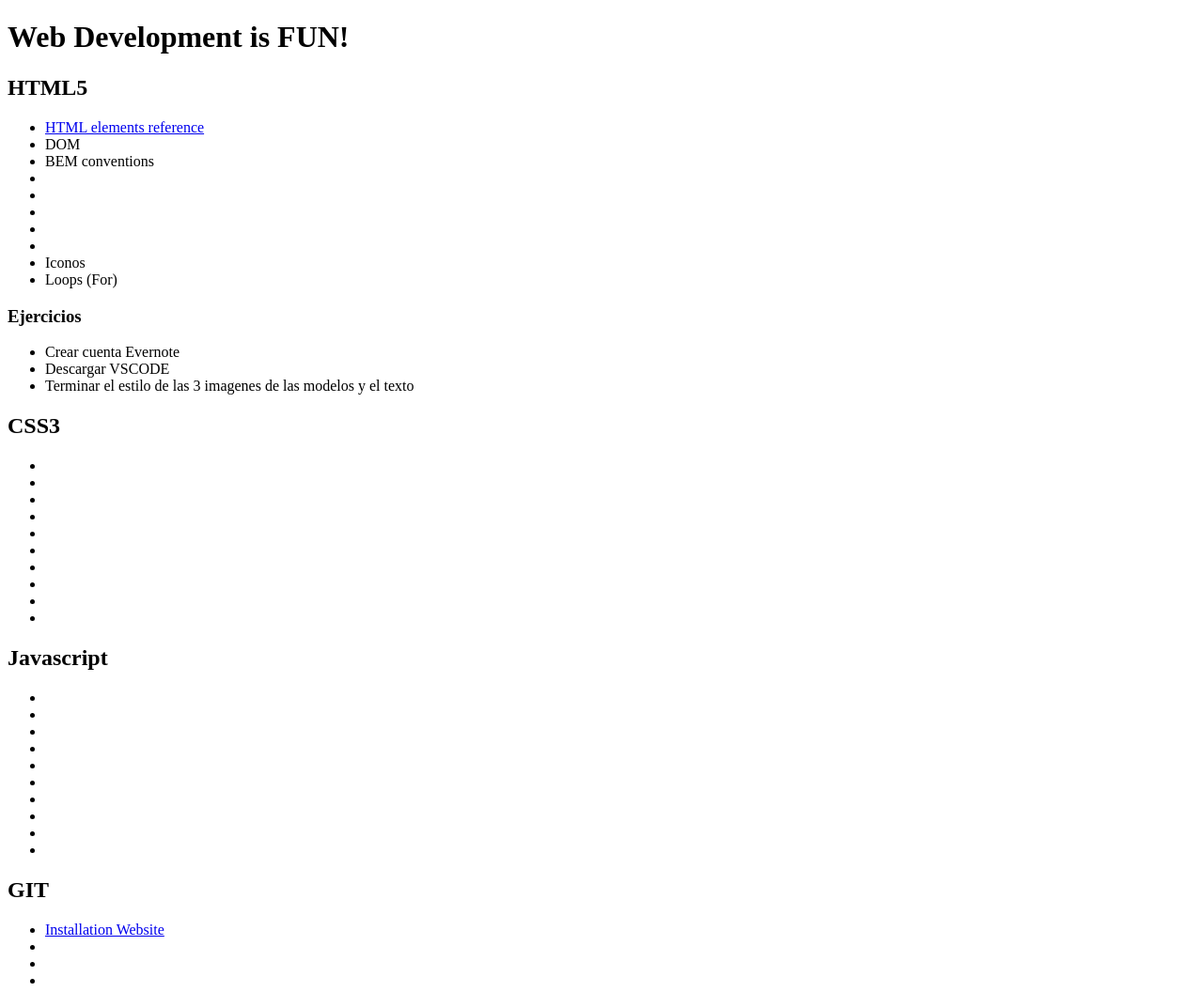
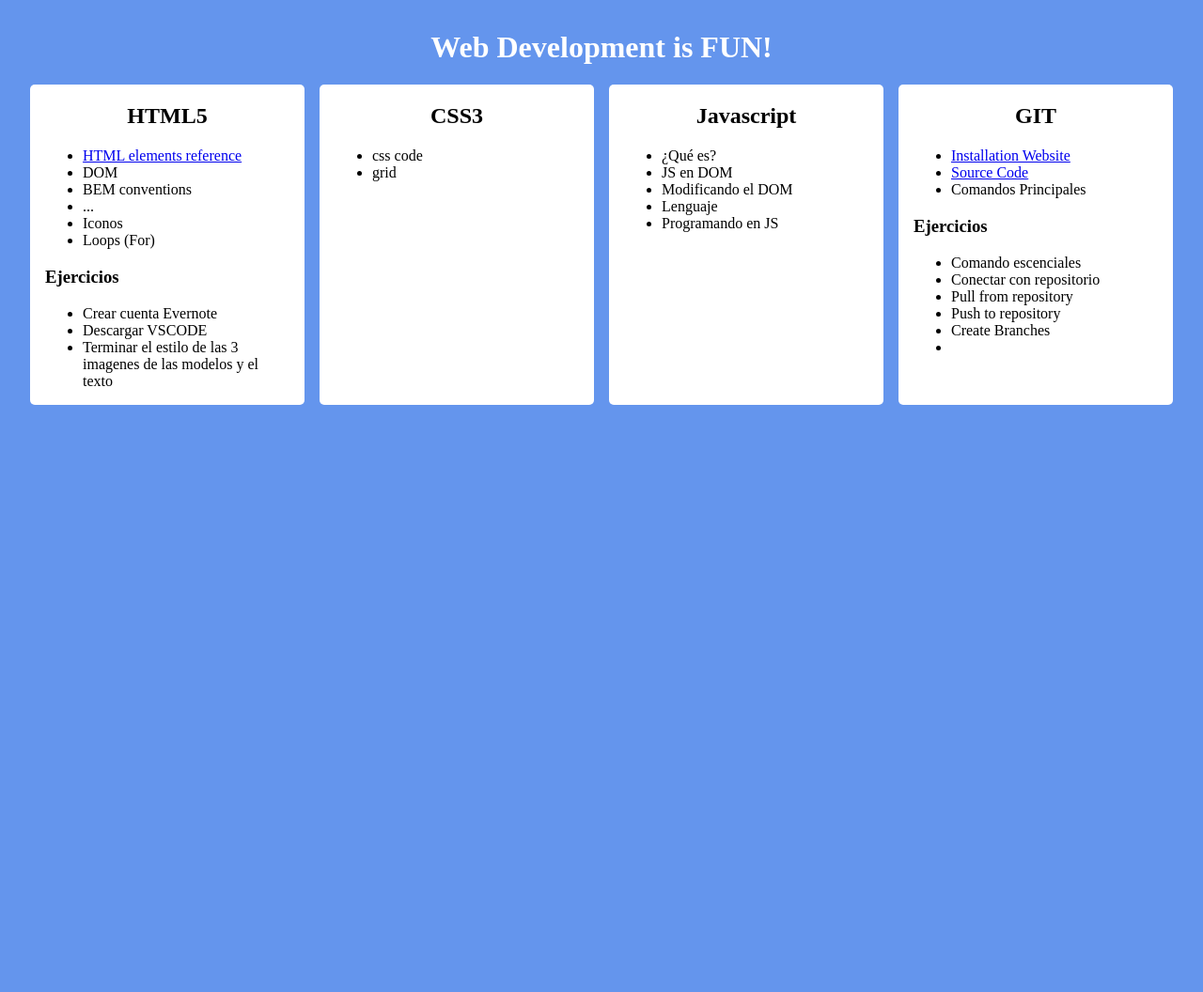
Before and after one commit to mariominondo/Joyce-Practice, a plain HTML site: page index.html in a window 1280 px wide. Shown: the top 1056 px of the page at 94% size. After the commit the page ends 800 px from the top, so only its background shows below. Drawn offline with Linux system fonts and the light colour scheme.

Commit message:
Modified index.html and css

```diff
--- /dev/null
+++ b/css/styles-index.css
@@ -0,0 +1,26 @@
+body {
+    background-color: cornflowerblue;
+    margin: 2em;
+}
+
+h2 {
+    text-align: center;
+}
+
+.container {
+    display: grid;
+    grid-template-columns: repeat(4, 1fr);
+    grid-gap: 1em;
+}
+
+.title {
+    text-align: center;
+    color: #fff;
+}
+
+.html, .css, .javascript, .git {
+    background-color: #fff;
+    padding-left: 1em;
+    padding-right: 1em;
+    border-radius: 5px;
+}
--- a/index.html
+++ b/index.html
@@ -6,9 +6,12 @@
     <meta name="viewport" content="width=device-width, initial-scale=1.0">
     <title>Practice</title>
     <script src="https://smtpjs.com/v3/smtp.js"> </script>
+    <link rel="stylesheet" href="./css/styles-index.css">
 </head>
 <body>
-    <h1>Web Development is FUN!</h1>
+    <h1 class="title">Web Development is FUN!</h1>
+    <div class="container">
+        <div class="html">
             <h2>HTML5</h2>
             <ul>
                 <li>
@@ -17,11 +20,7 @@
                 </li>
                 <li>DOM</li>
                 <li>BEM conventions</li>
-        <li></li>
-        <li></li>
-        <li></li>
-        <li></li>
-        <li></li>
+                <li>...</li>
                 <li>Iconos</li>
                 <li>Loops (For) </li>
             </ul>
@@ -33,44 +32,49 @@
                 <li>Descargar VSCODE</li>
                 <li>Terminar el estilo de las 3 imagenes de las modelos y el texto</li>
             </ul>
+        </div>
 
+        <div class="css">
             <h2>CSS3</h2>
             <ul>
-        <li></li>
-        <li></li>
-        <li></li>
-        <li></li>
-        <li></li>
-        <li></li>
-        <li></li>
-        <li></li>
-        <li></li>
-        <li></li>
+                <li>css code</li>
+                <li>grid</li>
+
             </ul>
+        </div>
 
+        <div class="javascript">
             <h2>Javascript</h2>
             <ul>
-        <li></li>
-        <li></li>
-        <li></li>
-        <li></li>
-        <li></li>
-        <li></li>
-        <li></li>
-        <li></li>
-        <li></li>
-        <li></li>
+                <li>¿Qué es?</li>
+                <li>JS en DOM</li>
+                <li>Modificando el DOM</li>
+                <li>Lenguaje</li>
+                <li>Programando en JS</li>
             </ul>
+        </div>
 
+        <div class="git">
             <h2>GIT</h2>
             <ul>
                 <li>
-            <a href="https://git-scm.com/book/en/v2/Getting-Started-Installing-Git">Installation Website </a>
+                    <a href="https://git-scm.com/book/en/v2/Getting-Started-Installing-Git">Installation Website </a><br>
                 </li>
-        <li></li>
-        <li></li>
-        <li></li>
+                <li>
+                    <a href="https://github.com/mariominondo/Joyce-Practice">Source Code</a>
+                </li>
+                <li>Comandos Principales</li>
+            </ul>
+            <H3>Ejercicios</H3>
+            <ul>
+                <li>Comando escenciales</li>
+                <li>Conectar con repositorio</li>
+                <li>Pull from repository</li>
+                <li>Push to repository</li>
+                <li>Create Branches</li>
                 <li></li>
             </ul>
+        </div>
+    </div>
 </body>
 </html>
```
Lines whose indentation alone changed are shown as unchanged.
